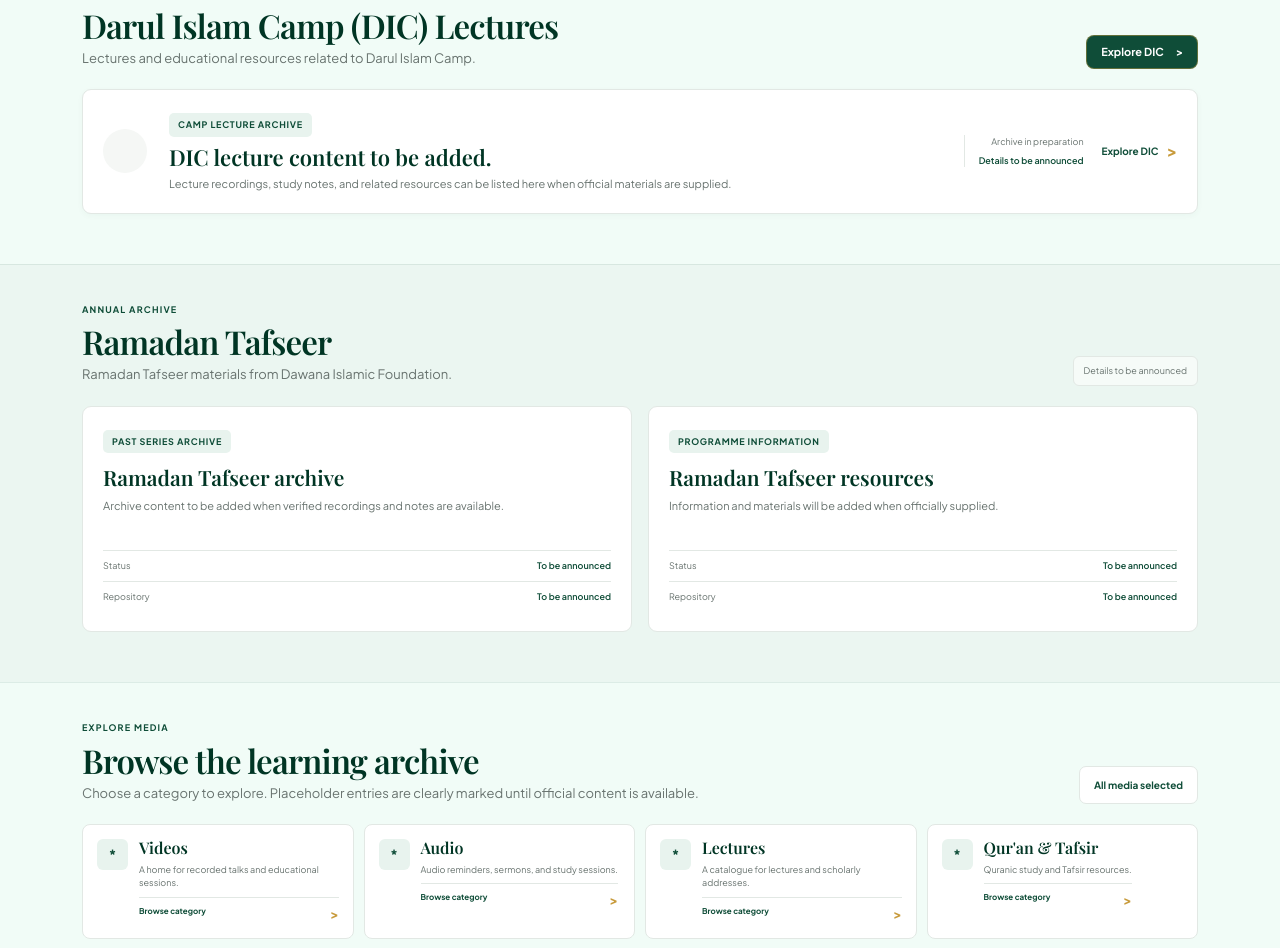
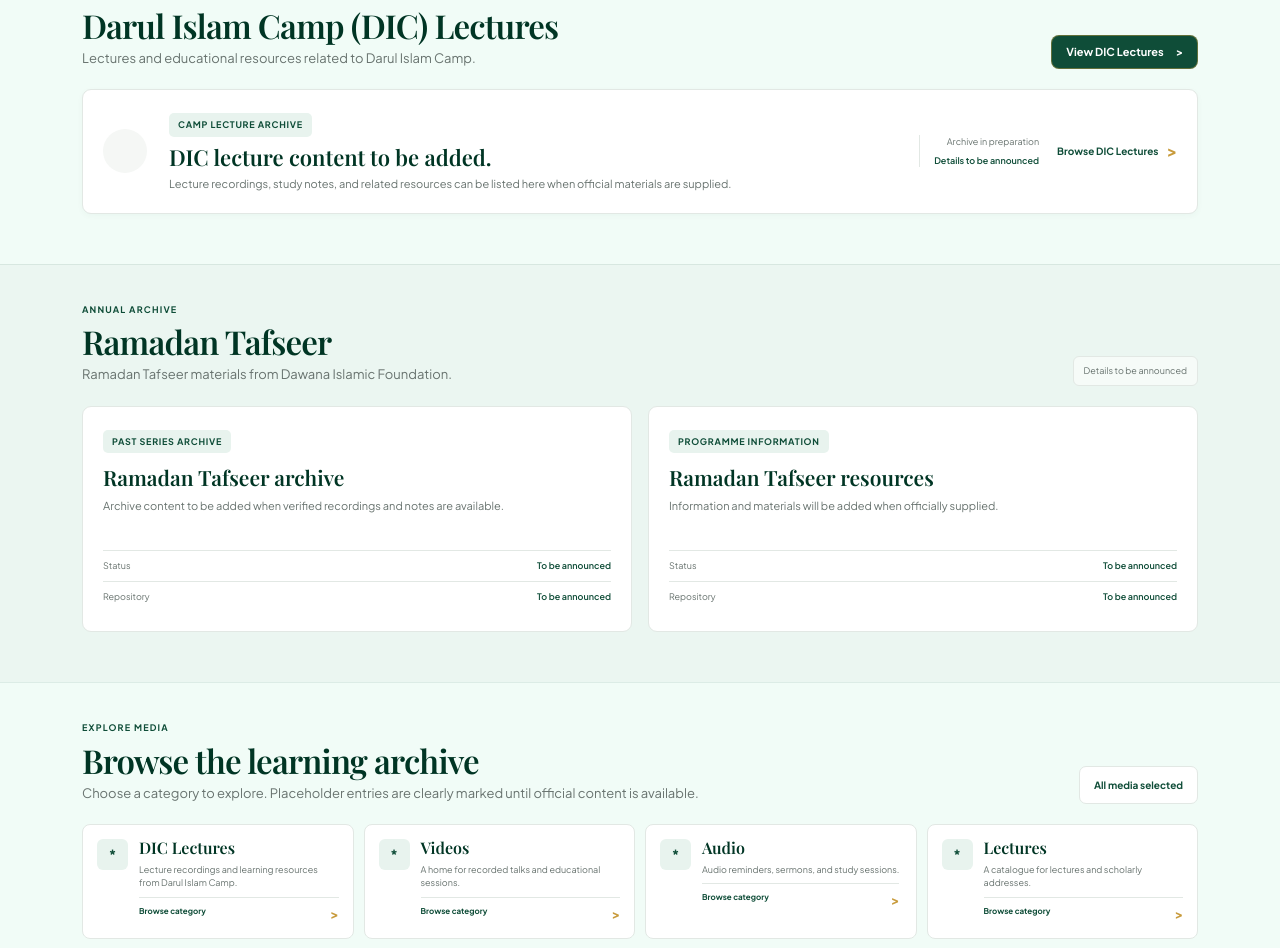
Before and after one commit to AbuHumayd1/DAWANA-ISLAMIC-FOUNDATION_WEB-APP, a React (Vite) app in the folder dawana-platform/: page /media in a window 1280 px wide. Shown: the part 1060-2008 px from the top of the page. Built offline with nearby package versions, Linux system fonts and the light colour scheme; a web font is replaced by a local one.

Commit message:
Complete media page and DIC lecture routing

```diff
--- a/dawana-platform/src/pages/Media.jsx
+++ b/dawana-platform/src/pages/Media.jsx
@@ -1,9 +1,10 @@
-import { useState } from 'react'
 import { Link } from 'react-router-dom'
+import { useSearchParams } from 'react-router-dom'
 import { Container } from '../components/layout/SiteChrome'
 import { PageHero } from '../components/pages/PublicPage'
 
 const categories = [
+  { label: 'DIC Lectures', glyph: '*', description: 'Lecture recordings and learning resources from Darul Islam Camp.' },
   { label: 'Videos', glyph: '*', description: 'A home for recorded talks and educational sessions.' },
   { label: 'Audio', glyph: '*', description: 'Audio reminders, sermons, and study sessions.' },
   { label: 'Lectures', glyph: '*', description: 'A catalogue for lectures and scholarly addresses.' },
@@ -15,6 +16,7 @@ const categories = [
 
 // Placeholder records define the fields ready for verified media assets later.
 const mediaItems = [
+  { id: 'dic-lecture-placeholder', category: 'DIC Lectures', type: 'DIC LECTURE', glyph: '*', title: 'DIC lecture content to be added', description: 'Darul Islam Camp lecture recordings and study materials will be added when verified content is available.', format: 'Video / Audio', speaker: 'To be announced', date: 'To be announced', duration: 'To be announced', thumbnail: '', externalUrl: '', embedUrl: '', downloadUrl: '' },
   { id: 'video-placeholder', category: 'Videos', type: 'VIDEO', glyph: '*', title: 'Video content to be added', description: 'Recorded talks and educational sessions will appear here when official content is available.', format: 'Video', speaker: 'To be announced', date: 'To be announced', duration: 'To be announced', thumbnail: '', externalUrl: '', embedUrl: '', downloadUrl: '' },
   { id: 'audio-placeholder', category: 'Audio', type: 'AUDIO', glyph: '*', title: 'Audio content to be added', description: 'Audio materials will be added to this archive when they are ready for publication.', format: 'Audio', speaker: 'To be announced', date: 'To be announced', duration: 'To be announced', thumbnail: '', externalUrl: '', embedUrl: '', downloadUrl: '' },
   { id: 'lecture-placeholder', category: 'Lectures', type: 'LECTURE', glyph: '*', title: 'Lecture content to be added', description: 'Lecture recordings and study materials will be listed here once officially published.', format: 'Video / Audio', speaker: 'To be announced', date: 'To be announced', duration: 'To be announced', thumbnail: '', externalUrl: '', embedUrl: '', downloadUrl: '' },
@@ -45,7 +47,7 @@ function ArchiveFeature({ title, eyebrow, copy, icon, action, to }) {
 
 function ArchiveSections() {
   return <>
-    <section className="media-archive-section"><Container><div className="media-section-heading"><div><span className="eyebrow">Programme archive</span><h2>Darul Islam Camp (DIC) Lectures</h2><p>Lectures and educational resources related to Darul Islam Camp.</p></div><Link className="button button-small" to="/dic">Explore DIC <span aria-hidden="true">&gt;</span></Link></div><ArchiveFeature eyebrow="Camp lecture archive" title="DIC lecture content to be added." copy="Lecture recordings, study notes, and related resources can be listed here when official materials are supplied." icon="" action="Explore DIC" to="/dic" /></Container></section>
+    <section className="media-archive-section"><Container><div className="media-section-heading"><div><span className="eyebrow">Programme archive</span><h2>Darul Islam Camp (DIC) Lectures</h2><p>Lectures and educational resources related to Darul Islam Camp.</p></div><Link className="button button-small" to="/media?category=dic-lectures">View DIC Lectures <span aria-hidden="true">&gt;</span></Link></div><ArchiveFeature eyebrow="Camp lecture archive" title="DIC lecture content to be added." copy="Lecture recordings, study notes, and related resources can be listed here when official materials are supplied." icon="" action="Browse DIC Lectures" to="/media?category=dic-lectures" /></Container></section>
     <section className="media-archive-section media-archive-alt"><Container><div className="media-section-heading"><div><span className="eyebrow">Annual archive</span><h2>Ramadan Tafseer</h2><p>Ramadan Tafseer materials from Dawana Islamic Foundation.</p></div><span className="media-meta-caption">Details to be announced</span></div><div className="media-ramadan-grid"><article><MediaTypeBadge>Past series archive</MediaTypeBadge><h3>Ramadan Tafseer archive</h3><p>Archive content to be added when verified recordings and notes are available.</p><div><span>Status</span><strong>To be announced</strong></div><div><span>Repository</span><strong>To be announced</strong></div></article><article><MediaTypeBadge>Programme information</MediaTypeBadge><h3>Ramadan Tafseer resources</h3><p>Information and materials will be added when officially supplied.</p><div><span>Status</span><strong>To be announced</strong></div><div><span>Repository</span><strong>To be announced</strong></div></article></div></Container></section>
   </>
 }
@@ -68,6 +70,15 @@ function ResourceAndGallery() {
 }
 
 export default function Media() {
-  const [activeCategory, setActiveCategory] = useState('All')
-  return <div className="public-page media-page"><PageHero eyebrow="Media" title="Media" description="Explore Islamic lectures, reminders, educational sessions, and other media from Dawana Islamic Foundation." /><FeaturedMedia /><ArchiveSections /><section className="media-explore-section" id="media-collection"><Container><div className="media-section-heading"><div><span className="eyebrow">Explore media</span><h2>Browse the learning archive</h2><p>Choose a category to explore. Placeholder entries are clearly marked until official content is available.</p></div><button className="media-filter-reset" type="button" aria-pressed={activeCategory === 'All'} onClick={() => setActiveCategory('All')}>{activeCategory === 'All' ? 'All media selected' : 'View all media'}</button></div><MediaCategoryFilter activeCategory={activeCategory} onChange={setActiveCategory} /><MediaGrid activeCategory={activeCategory} /></Container></section><ResourceAndGallery /><section className="media-support"><Container><div><span className="eyebrow gold-eyebrow">Knowledge  Faith  Service</span><h2>Support the work of Dawana Islamic Foundation.</h2><p>Contribute to educational dissemination, knowledge preservation, and community programmes.</p></div><Link className="button button-gold" to="/programs">Explore programs <span aria-hidden="true">&gt;</span></Link></Container></section></div>
+  const [searchParams, setSearchParams] = useSearchParams()
+  const categorySlugs = Object.fromEntries(categories.map(({ label }) => [label, label.toLowerCase().replace(/[^a-z0-9]+/g, '-')]))
+  const requestedCategory = searchParams.get('category')
+  const activeCategory = categories.find(({ label }) => categorySlugs[label] === requestedCategory)?.label ?? 'All'
+  const selectCategory = (label) => {
+    const nextParams = new URLSearchParams(searchParams)
+    if (label === 'All') nextParams.delete('category')
+    else nextParams.set('category', categorySlugs[label])
+    setSearchParams(nextParams)
+  }
+  return <div className="public-page media-page"><PageHero eyebrow="Media" title="Media" description="Explore Islamic lectures, reminders, educational sessions, and other media from Dawana Islamic Foundation." /><FeaturedMedia /><ArchiveSections /><section className="media-explore-section" id="media-collection"><Container><div className="media-section-heading"><div><span className="eyebrow">Explore media</span><h2>Browse the learning archive</h2><p>Choose a category to explore. Placeholder entries are clearly marked until official content is available.</p></div><button className="media-filter-reset" type="button" aria-pressed={activeCategory === 'All'} onClick={() => selectCategory('All')}>{activeCategory === 'All' ? 'All media selected' : 'View all media'}</button></div><MediaCategoryFilter activeCategory={activeCategory} onChange={selectCategory} /><MediaGrid activeCategory={activeCategory} /></Container></section><ResourceAndGallery /><section className="media-support"><Container><div><span className="eyebrow gold-eyebrow">Knowledge  Faith  Service</span><h2>Support the work of Dawana Islamic Foundation.</h2><p>Contribute to educational dissemination, knowledge preservation, and community programmes.</p></div><Link className="button button-gold" to="/programs">Explore programs <span aria-hidden="true">&gt;</span></Link></Container></section></div>
 }
```
